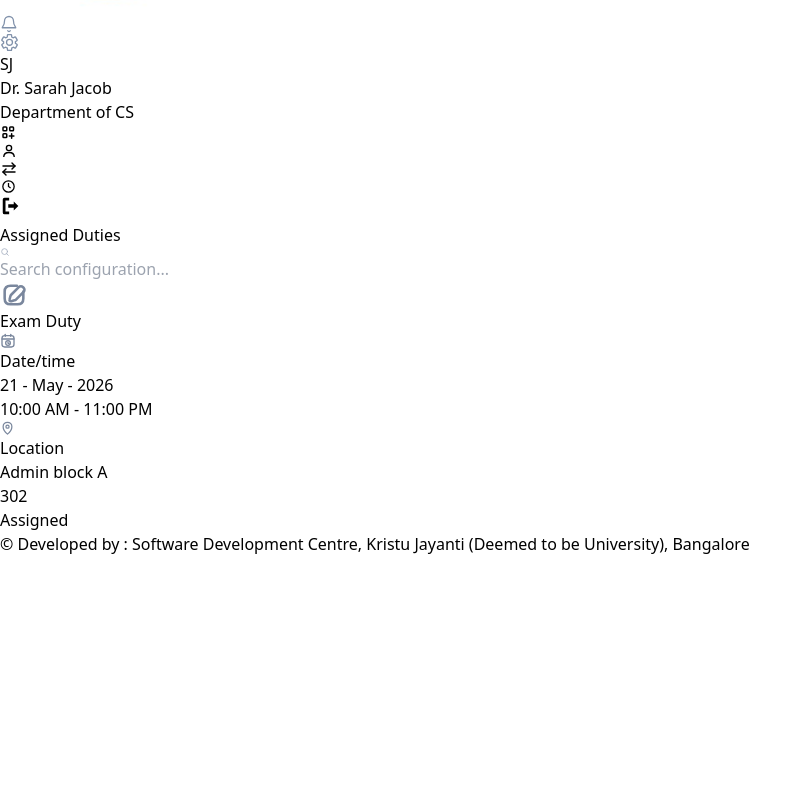
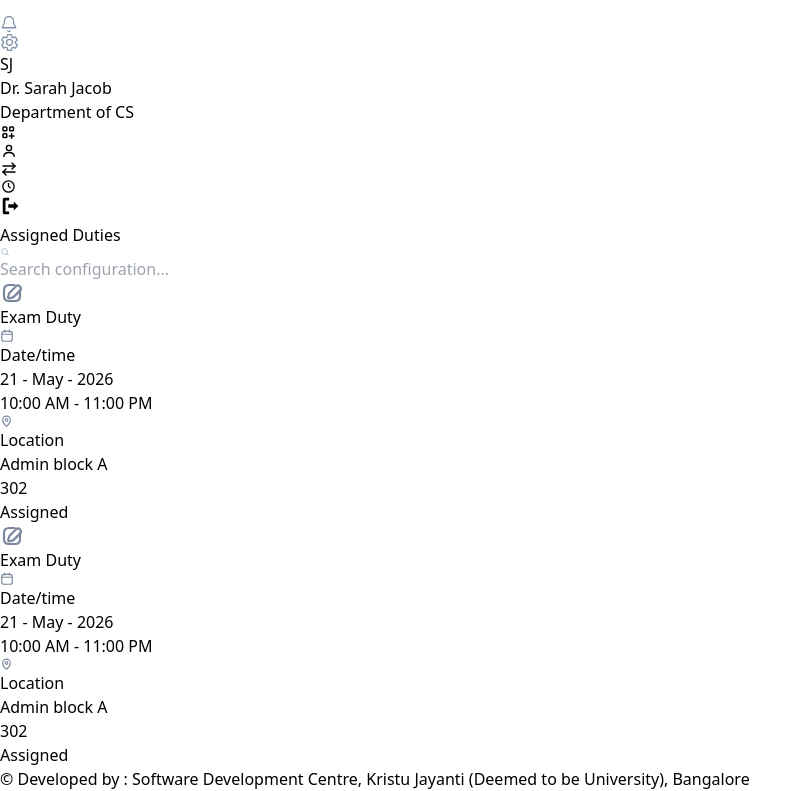
Before and after one commit to krithikavchristy-collab/duty_allotment, an Angular app in the folder Duty-Allotment-Frontend/: page /assigned-duties in a window 1280 px wide. Shown: the part 679-1470 px from the top of the page, without its empty margins (0-812 px from the left). Before the commit the page ends 1235 px from the top, so only its background shows below. Built offline with nearby package versions, Linux system fonts and the light colour scheme.

Commit message:
completed duty history

```diff
--- a/Duty-Allotment-Frontend/src/app/app.module.ts
+++ b/Duty-Allotment-Frontend/src/app/app.module.ts
@@ -50,7 +50,8 @@ import { DashboardCardComponent } from './shared/components/dashboard-card/dashb
     BrowserModule,
     AppRoutingModule,
     FormsModule,
-    RouterModule
+    RouterModule,
+
   ],
   providers: [],
   bootstrap: [AppComponent]
--- a/Duty-Allotment-Frontend/src/app/layout/sidebar/sidebar.component.ts
+++ b/Duty-Allotment-Frontend/src/app/layout/sidebar/sidebar.component.ts
@@ -19,4 +19,9 @@ export class SidebarComponent {
       '/duty-records'
     ].some(path => this.router.url.includes(path));
   }
+
+  isSwapActive(): boolean {
+    return this.router.url === '/swap-request' ||
+           this.router.url === '/received-request';
+  }
 }
--- a/Duty-Allotment-Frontend/src/app/pages/assigned-duties/assigned-duties.component.html
+++ b/Duty-Allotment-Frontend/src/app/pages/assigned-duties/assigned-duties.component.html
@@ -1,145 +1,118 @@
-<section class="min-h-full bg-[#fafafd] px-[86px] pt-[34px] pb-[80px]">
+<section class="min-h-full bg-[#fafafd] px-[86px] pt-[28px] pb-[80px]">
 
-  <h1 class="text-[20px] font-medium text-black mb-[42px]">
-    Assigned Duties
-  </h1>
+  <!-- Title + Search row -->
+  <div class="flex items-center justify-between mb-[24px]">
+    <h1 class="text-[18px] font-semibold text-black">Assigned Duties</h1>
 
-  <!-- Search -->
-  <div class="flex justify-end mb-[16px] pr-[5px]">
-    <div class="w-[178px] h-[25px] bg-white border border-[#E1E5EC] rounded-[4px] flex items-center px-[9px]">
+    <div class="w-[178px] h-[28px] bg-white border border-[#E1E5EC] rounded-[4px] flex items-center px-[9px]">
       <svg width="10" height="10" viewBox="0 0 24 24" fill="none"
            stroke="#A8B1C2" stroke-width="2" stroke-linecap="round" stroke-linejoin="round">
         <circle cx="11" cy="11" r="7"></circle>
         <path d="M20 20l-4.5-4.5"></path>
       </svg>
-
       <input
         type="text"
         placeholder="Search configuration..."
-        class="ml-[7px] w-full bg-transparent outline-none text-[8px] text-[#A8B1C2] placeholder:text-[#C3C9D4]"
+        class="ml-[7px] w-full bg-transparent outline-none text-[9px] text-[#A8B1C2] placeholder:text-[#C3C9D4]"
       />
     </div>
   </div>
 
-  <!-- Duty Card -->
-<div class="w-full h-[74px] bg-white rounded-[10px] flex items-center px-[24px]">
+  <!-- Duty Cards List -->
+  <div class="flex flex-col gap-[12px]">
+
+    <!-- Card 1 -->
+    <div class="w-full bg-white border border-[#e5e7eb] rounded-[10px] flex items-center px-[24px] py-[16px]">
 
       <!-- Duty Type -->
       <div class="flex items-center w-[35%]">
-
-    <!-- Edit Duty Icon -->
-    <svg
-      width="28"
-      height="28"
-      viewBox="0 0 24 24"
-      fill="none"
-      stroke="#7A879D"
-      stroke-width="2.2"
-      stroke-linecap="round"
-      stroke-linejoin="round"
-      class="shrink-0"
-    >
+        <svg width="24" height="24" viewBox="0 0 24 24" fill="none"
+             stroke="#7A879D" stroke-width="2.2" stroke-linecap="round" stroke-linejoin="round" class="shrink-0">
           <path d="M14.5 4H9C5.5 4 4 5.5 4 9V15C4 18.5 5.5 20 9 20H15C18.5 20 20 18.5 20 15V9"></path>
           <path d="M20.2 5.8C21.2 6.8 21.2 8.4 20.2 9.4L13.7 15.9C13.4 16.2 12.8 16.5 12.4 16.6L9.6 17.3C8.6 17.6 7.9 16.9 8.2 15.9L8.9 13.1C9 12.7 9.3 12.1 9.6 11.8L16.1 5.3C17.1 4.3 18.7 4.3 19.7 5.3L20.2 5.8Z"></path>
         </svg>
-
-    <span class="ml-[18px] text-[17px] font-bold text-black">
-      Exam Duty
-    </span>
-
+        <span class="ml-[14px] text-[15px] font-bold text-black">Exam Duty</span>
       </div>
 
       <!-- Date Time -->
-  <div class="flex items-start w-[30%]">
-
-    <svg
-      width="16"
-      height="16"
-      viewBox="0 0 24 24"
-      fill="none"
-      stroke="#7A879D"
-      stroke-width="2"
-      stroke-linecap="round"
-      stroke-linejoin="round"
-      class="mt-[2px] shrink-0"
-    >
-      <path d="M8 2V5"></path>
-      <path d="M16 2V5"></path>
-
-      <rect
-        x="3"
-        y="4"
-        width="18"
-        height="17"
-        rx="4"
-      ></rect>
-
+      <div class="flex items-start w-[28%]">
+        <svg width="14" height="14" viewBox="0 0 24 24" fill="none"
+             stroke="#7A879D" stroke-width="2" stroke-linecap="round" stroke-linejoin="round" class="mt-[2px] shrink-0">
+          <rect x="3" y="4" width="18" height="17" rx="4"></rect>
           <path d="M3 9H21"></path>
-
-      <circle
-        cx="12"
-        cy="15"
-        r="3.5"
-      ></circle>
-
-      <path d="M12 13.5V15.3L13.5 16.2"></path>
+          <path d="M8 2V5M16 2V5"></path>
         </svg>
-
-    <div class="ml-[10px]">
-      <div class="text-[16px] font-bold text-black leading-[18px]">
-        Date/time
+        <div class="ml-[8px]">
+          <p class="text-[13px] font-bold text-black leading-[17px]">Date/time</p>
+          <p class="text-[12px] text-black leading-[17px]">21 - May - 2026</p>
+          <p class="text-[12px] text-black leading-[17px]">10:00 AM - 11:00 PM</p>
+        </div>
       </div>
 
-      <div class="text-[14px] text-black leading-[18px] mt-[4px]">
-        21 - May - 2026
+      <!-- Location -->
+      <div class="flex items-start w-[25%]">
+        <svg width="13" height="13" viewBox="0 0 24 24" fill="none"
+             stroke="#7A879D" stroke-width="2" stroke-linecap="round" stroke-linejoin="round" class="mt-[2px] shrink-0">
+          <path d="M12 21s7-6 7-12a7 7 0 1 0-14 0c0 6 7 12 7 12z"></path>
+          <circle cx="12" cy="9" r="2.5"></circle>
+        </svg>
+        <div class="ml-[8px]">
+          <p class="text-[13px] font-bold text-black leading-[17px]">Location</p>
+          <p class="text-[12px] text-black leading-[17px]">Admin block A</p>
+          <p class="text-[12px] text-black leading-[17px]">302</p>
+        </div>
       </div>
 
-      <div class="text-[14px] text-black leading-[18px]">
-        10:00 AM - 11:00 PM
-      </div>
+      <!-- Status -->
+      <div class="flex justify-end flex-1">
+        <span class="text-[13px] font-semibold text-black">Assigned</span>
       </div>
 
     </div>
 
-  <!-- Location -->
+    <!-- Card 2 (duplicate for now — will come from API later) -->
+    <div class="w-full bg-white border border-[#e5e7eb] rounded-[10px] flex items-center px-[24px] py-[16px]">
+
+      <div class="flex items-center w-[35%]">
+        <svg width="24" height="24" viewBox="0 0 24 24" fill="none"
+             stroke="#7A879D" stroke-width="2.2" stroke-linecap="round" stroke-linejoin="round" class="shrink-0">
+          <path d="M14.5 4H9C5.5 4 4 5.5 4 9V15C4 18.5 5.5 20 9 20H15C18.5 20 20 18.5 20 15V9"></path>
+          <path d="M20.2 5.8C21.2 6.8 21.2 8.4 20.2 9.4L13.7 15.9C13.4 16.2 12.8 16.5 12.4 16.6L9.6 17.3C8.6 17.6 7.9 16.9 8.2 15.9L8.9 13.1C9 12.7 9.3 12.1 9.6 11.8L16.1 5.3C17.1 4.3 18.7 4.3 19.7 5.3L20.2 5.8Z"></path>
+        </svg>
+        <span class="ml-[14px] text-[15px] font-bold text-black">Exam Duty</span>
+      </div>
+
+      <div class="flex items-start w-[28%]">
+        <svg width="14" height="14" viewBox="0 0 24 24" fill="none"
+             stroke="#7A879D" stroke-width="2" stroke-linecap="round" stroke-linejoin="round" class="mt-[2px] shrink-0">
+          <rect x="3" y="4" width="18" height="17" rx="4"></rect>
+          <path d="M3 9H21"></path>
+          <path d="M8 2V5M16 2V5"></path>
+        </svg>
+        <div class="ml-[8px]">
+          <p class="text-[13px] font-bold text-black leading-[17px]">Date/time</p>
+          <p class="text-[12px] text-black leading-[17px]">21 - May - 2026</p>
+          <p class="text-[12px] text-black leading-[17px]">10:00 AM - 11:00 PM</p>
+        </div>
+      </div>
+
       <div class="flex items-start w-[25%]">
-
-    <svg
-      width="15"
-      height="15"
-      viewBox="0 0 24 24"
-      fill="none"
-      stroke="#7A879D"
-      stroke-width="2"
-      stroke-linecap="round"
-      stroke-linejoin="round"
-      class="mt-[2px]"
-    >
+        <svg width="13" height="13" viewBox="0 0 24 24" fill="none"
+             stroke="#7A879D" stroke-width="2" stroke-linecap="round" stroke-linejoin="round" class="mt-[2px] shrink-0">
           <path d="M12 21s7-6 7-12a7 7 0 1 0-14 0c0 6 7 12 7 12z"></path>
           <circle cx="12" cy="9" r="2.5"></circle>
         </svg>
-
-    <div class="ml-[10px]">
-      <div class="text-[16px] font-bold text-black leading-[18px]">
-        Location
-      </div>
-
-      <div class="text-[14px] text-black leading-[18px] mt-[4px]">
-        Admin block A
-      </div>
-
-      <div class="text-[14px] text-black leading-[18px]">
-        302
+        <div class="ml-[8px]">
+          <p class="text-[13px] font-bold text-black leading-[17px]">Location</p>
+          <p class="text-[12px] text-black leading-[17px]">Admin block A</p>
+          <p class="text-[12px] text-black leading-[17px]">302</p>
         </div>
       </div>
 
+      <div class="flex justify-end flex-1">
+        <span class="text-[13px] font-semibold text-black">Assigned</span>
       </div>
 
-  <!-- Status -->
-  <div class="flex justify-end flex-1">
-    <span class="text-[14px] font-semibold text-black">
-      Assigned
-    </span>
     </div>
 
   </div>
--- a/Duty-Allotment-Frontend/src/app/pages/swap-request/swap-request.component.html
+++ b/Duty-Allotment-Frontend/src/app/pages/swap-request/swap-request.component.html
@@ -1,64 +1,68 @@
 <section class="min-h-full bg-[#fafafd] px-8 pt-7">
 
   <!-- Page Title -->
-  <h1 class="text-2xl font-semibold text-gray-900 mb-6">Duty Swap</h1>
+  <h1 class="text-[22px] font-semibold text-gray-900 mb-5">Duty Swap</h1>
 
   <!-- Tabs -->
-  <div class="flex items-center gap-2 mb-8">
+  <div class="flex items-center gap-1 mb-0">
     <a routerLink="/swap-request"
-       class="px-5 py-2 rounded-md text-sm font-medium bg-blue-600 text-white">
+       class="px-6 py-2 rounded-md text-sm font-semibold bg-blue-600 text-white">
       Request New Swap
     </a>
     <a routerLink="/received-request"
-       class="px-5 py-2 rounded-md text-sm font-medium text-gray-500 hover:text-gray-700">
+       class="px-6 py-2 rounded-md text-sm font-medium text-gray-500 hover:text-gray-700">
       Received Request
     </a>
   </div>
 
-  <hr class="border-gray-200 mb-8">
+  <hr class="border-gray-200 mt-3 mb-7">
 
   <!-- My Duty + Swap Icon + Swap With -->
-  <div class="flex items-center gap-6 mb-6">
+  <div class="flex items-center gap-5 mb-5">
 
     <!-- My Duty Card -->
-    <div class="w-[300px] border border-gray-200 rounded-xl bg-white p-4">
-      <p class="text-sm font-semibold text-gray-700 mb-3">My Duty</p>
-      <div class="flex items-center gap-3">
-        <!-- duty icon -->
-        <svg width="28" height="28" viewBox="0 0 64 64" fill="none">
-          <rect x="18" y="8" width="28" height="48" rx="8" stroke="#374151" stroke-width="4"/>
-          <path d="M26 20H38M26 32H38M26 44H34" stroke="#374151" stroke-width="4" stroke-linecap="round"/>
+    <div class="w-[320px] border border-gray-200 rounded-xl bg-white px-5 py-4">
+      <p class="text-[13px] font-bold text-gray-800 mb-4">My Duty</p>
+
+      <!-- Duty icon + name row -->
+      <div class="flex items-center gap-3 mb-4">
+        <svg width="26" height="26" viewBox="0 0 64 64" fill="none">
+          <rect x="14" y="6" width="36" height="52" rx="6" stroke="#374151" stroke-width="4"/>
+          <path d="M22 18H42M22 30H42M22 42H34" stroke="#374151" stroke-width="4" stroke-linecap="round"/>
         </svg>
-        <span class="text-sm font-semibold text-gray-800">Interview Duty</span>
+        <span class="text-[14px] font-semibold text-gray-800">Interview Duty</span>
       </div>
-      <div class="flex items-center gap-2 mt-3">
-        <!-- calendar icon -->
-        <svg width="16" height="16" viewBox="0 0 64 64" fill="none">
+
+      <!-- Date/time row -->
+      <div class="flex items-start gap-2">
+        <svg width="15" height="15" viewBox="0 0 64 64" fill="none" class="mt-[2px] shrink-0">
           <rect x="10" y="14" width="44" height="42" rx="8" stroke="#6B7280" stroke-width="4"/>
           <path d="M10 26H54" stroke="#6B7280" stroke-width="4"/>
           <path d="M22 8V18M42 8V18" stroke="#6B7280" stroke-width="4"/>
         </svg>
         <div>
-          <p class="text-xs font-semibold text-gray-700">Date/time</p>
-          <p class="text-xs text-gray-500">21 - May - 2026</p>
-          <p class="text-xs text-gray-500">10:00 AM - 11:00 PM</p>
+          <p class="text-[11px] font-bold text-gray-700 leading-[16px]">Date/time</p>
+          <p class="text-[11px] text-gray-500 leading-[16px]">21 - May - 2026</p>
+          <p class="text-[11px] text-gray-500 leading-[16px]">10:00 AM - 11:00 PM</p>
         </div>
       </div>
     </div>
 
     <!-- Swap Icon -->
-    <svg width="32" height="32" viewBox="0 0 64 64" fill="none">
-      <path d="M14 22H48" stroke="#374151" stroke-width="4" stroke-linecap="round"/>
-      <path d="M40 12L52 22L40 32" stroke="#374151" stroke-width="4" stroke-linecap="round" stroke-linejoin="round"/>
-      <path d="M50 43H16" stroke="#374151" stroke-width="4" stroke-linecap="round"/>
-      <path d="M24 33L12 43L24 53" stroke="#374151" stroke-width="4" stroke-linecap="round" stroke-linejoin="round"/>
-    </svg>
+    <div class="flex items-center justify-center w-[50px]">
+      <svg width="30" height="30" viewBox="0 0 64 64" fill="none">
+        <path d="M14 22H48" stroke="#374151" stroke-width="4" stroke-linecap="round"/>
+        <path d="M40 12L52 22L40 32" stroke="#374151" stroke-width="4" stroke-linecap="round" stroke-linejoin="round"/>
+        <path d="M50 43H16" stroke="#374151" stroke-width="4" stroke-linecap="round"/>
+        <path d="M24 33L12 43L24 53" stroke="#374151" stroke-width="4" stroke-linecap="round" stroke-linejoin="round"/>
+      </svg>
+    </div>
 
     <!-- Swap With Card -->
-    <div class="w-[300px] border border-gray-200 rounded-xl bg-white p-4">
-      <p class="text-sm font-semibold text-gray-700 mb-3">Swap With</p>
-      <label class="text-xs text-gray-500 mb-1 block">Select Faculty</label>
-      <select class="w-full border border-gray-300 rounded-md px-3 py-1.5 text-sm text-gray-500 bg-white outline-none focus:ring-1 focus:ring-blue-400">
+    <div class="w-[280px] border border-gray-200 rounded-xl bg-white px-5 py-4">
+      <p class="text-[13px] font-bold text-gray-800 mb-4">Swap With</p>
+      <label class="text-[11px] text-gray-500 mb-1 block">Select Faculty</label>
+      <select class="w-full border border-gray-300 rounded-md px-3 py-2 text-[12px] text-gray-500 bg-white outline-none focus:ring-1 focus:ring-blue-400">
         <option value="">Choose Faculty Member</option>
       </select>
     </div>
@@ -66,15 +70,15 @@
   </div>
 
   <!-- Reason for Swap Request -->
-  <div class="w-[630px] border border-gray-200 rounded-xl bg-white p-4">
-    <p class="text-sm font-semibold text-gray-700 mb-3">Reason for Swap Request</p>
+  <div class="w-[655px] border border-gray-200 rounded-xl bg-white px-5 py-4">
+    <p class="text-[13px] font-bold text-gray-800 mb-3">Reason for Swap Request</p>
     <textarea
-      rows="4"
-      class="w-full border border-gray-200 rounded-lg px-4 py-3 text-sm text-gray-600 resize-none outline-none focus:ring-1 focus:ring-blue-400 bg-gray-50"
+      rows="5"
+      class="w-full border border-gray-200 rounded-lg px-4 py-3 text-[12px] text-gray-600 resize-none outline-none focus:ring-1 focus:ring-blue-400 bg-gray-50"
       placeholder="Enter the Reason for Requesting Swap...">
     </textarea>
     <div class="flex justify-end mt-3">
-      <button class="px-6 py-1.5 bg-blue-600 text-white text-sm font-medium rounded-md hover:bg-blue-700 transition-colors">
+      <button class="px-7 py-2 bg-blue-600 text-white text-[13px] font-semibold rounded-md hover:bg-blue-700 transition-colors">
         Submit
       </button>
     </div>
```
Also changed, not shown: Duty-Allotment-Frontend/src/app/pages/received-request/received-request.component.html (+16 -16 lines). Lines whose indentation alone changed are shown as unchanged.
